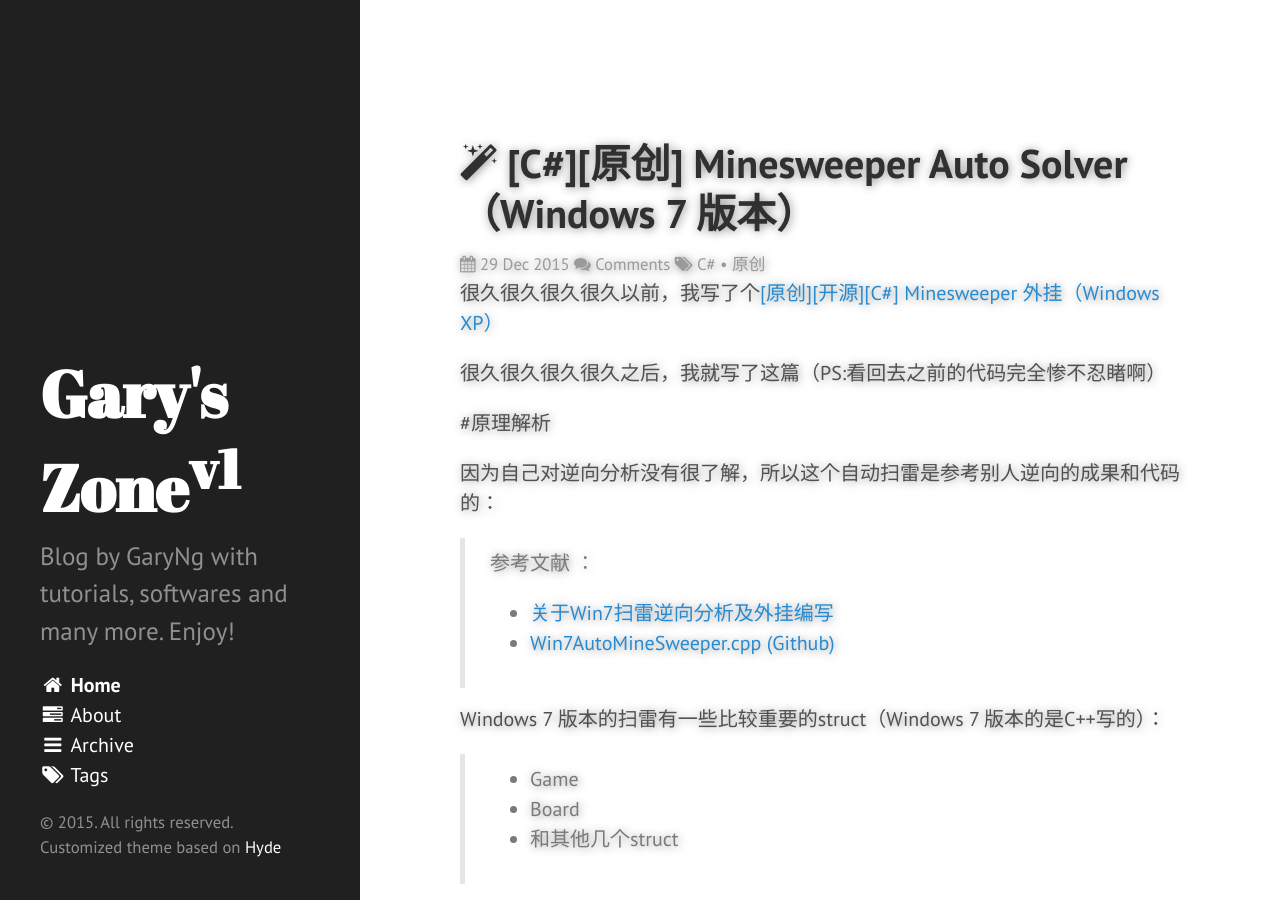
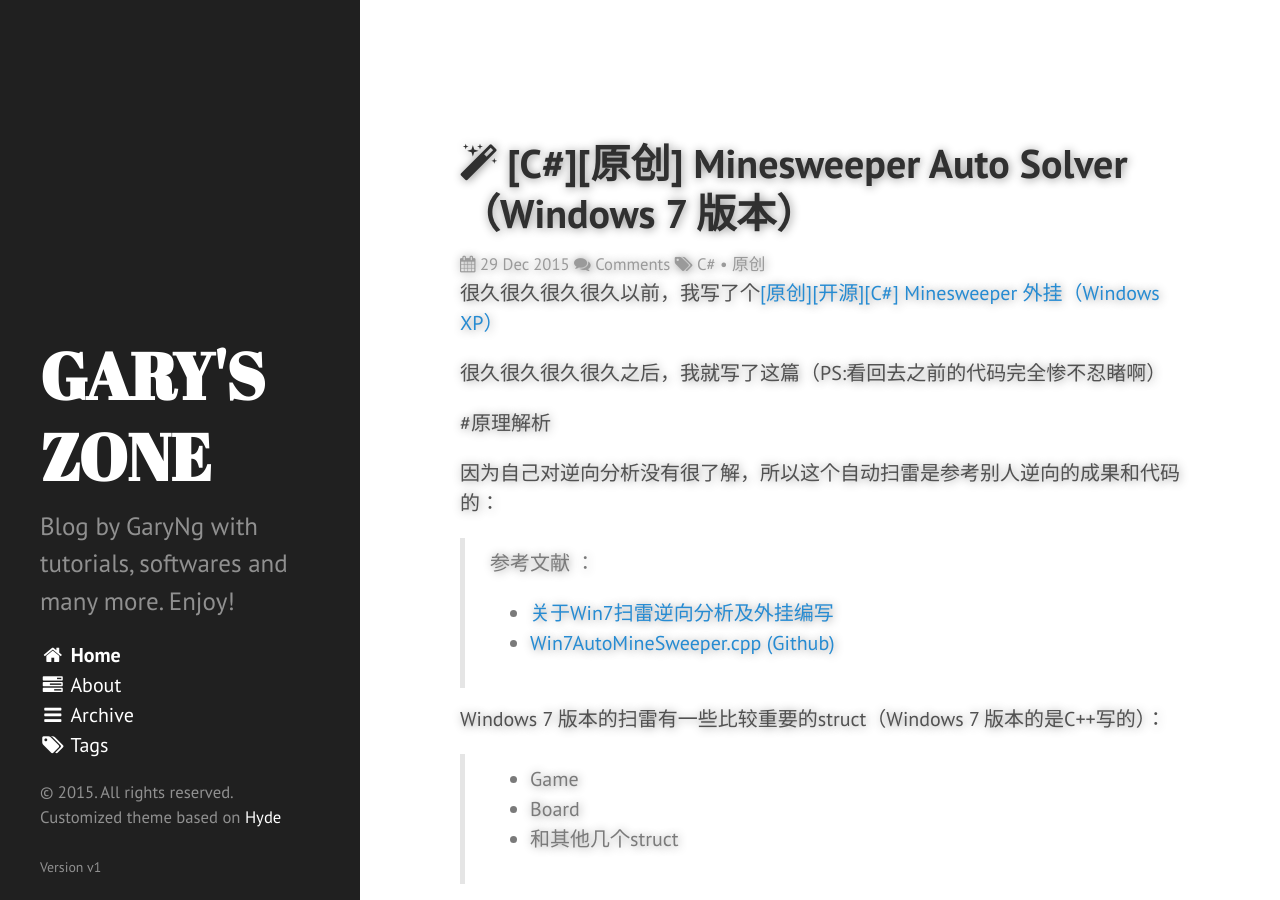
Before and after one commit to garyng/blog, a Jekyll site: the page built from index.html, in a window 1280 px wide and 900 px high. Built offline with Jekyll 4.4.1, drawn with Linux system fonts in a browser that asks for light colours; Markdown is read by kramdown in place of the engine named in the settings; the list of posts is cut into pages by our own code.

Commit message:
* Edit sidebar.html : Move version to bottom of the sidebar

```diff
--- a/_includes/sidebar.html
+++ b/_includes/sidebar.html
@@ -1,7 +1,7 @@
 <div class="sidebar">
   <div class="container sidebar-sticky">
     <div class="sidebar-about">
-      <h1>{{ site.title }}<sup class="sidebar-version">{{ site.version }}</sup></h1>
+      <h1>{{ site.title | upcase }}</h1>
       <p class="lead">{{ site.description }}</p>
     </div>
     <ul class="sidebar-nav">
@@ -17,6 +17,7 @@
     <small>
       <p>&copy; {{ site.time | date: '%Y' }}. All rights reserved. <br>
       Customized theme based on <a href="http://hyde.getpoole.com" target="_blank">Hyde</a> </p>
+      <small>Version {{ site.version }}</small>
     </small>
   </div>
 </div>
```
